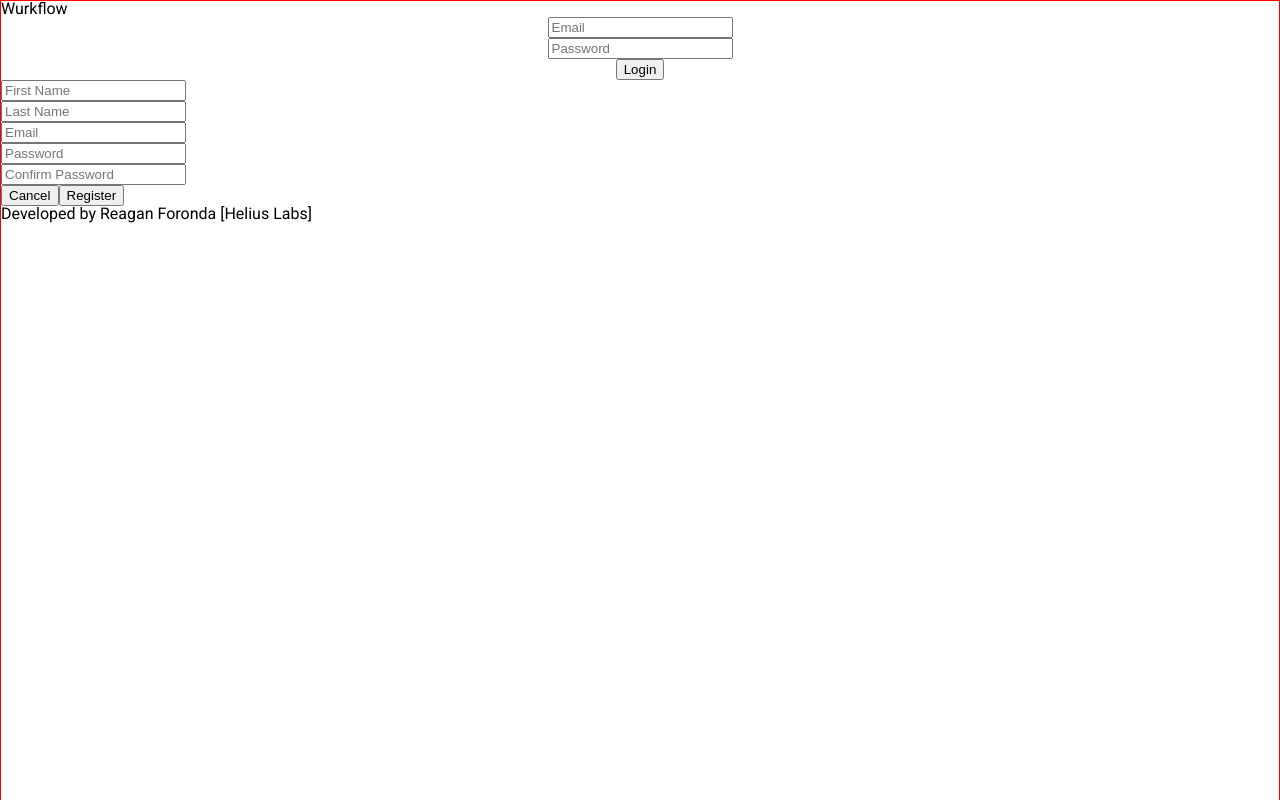
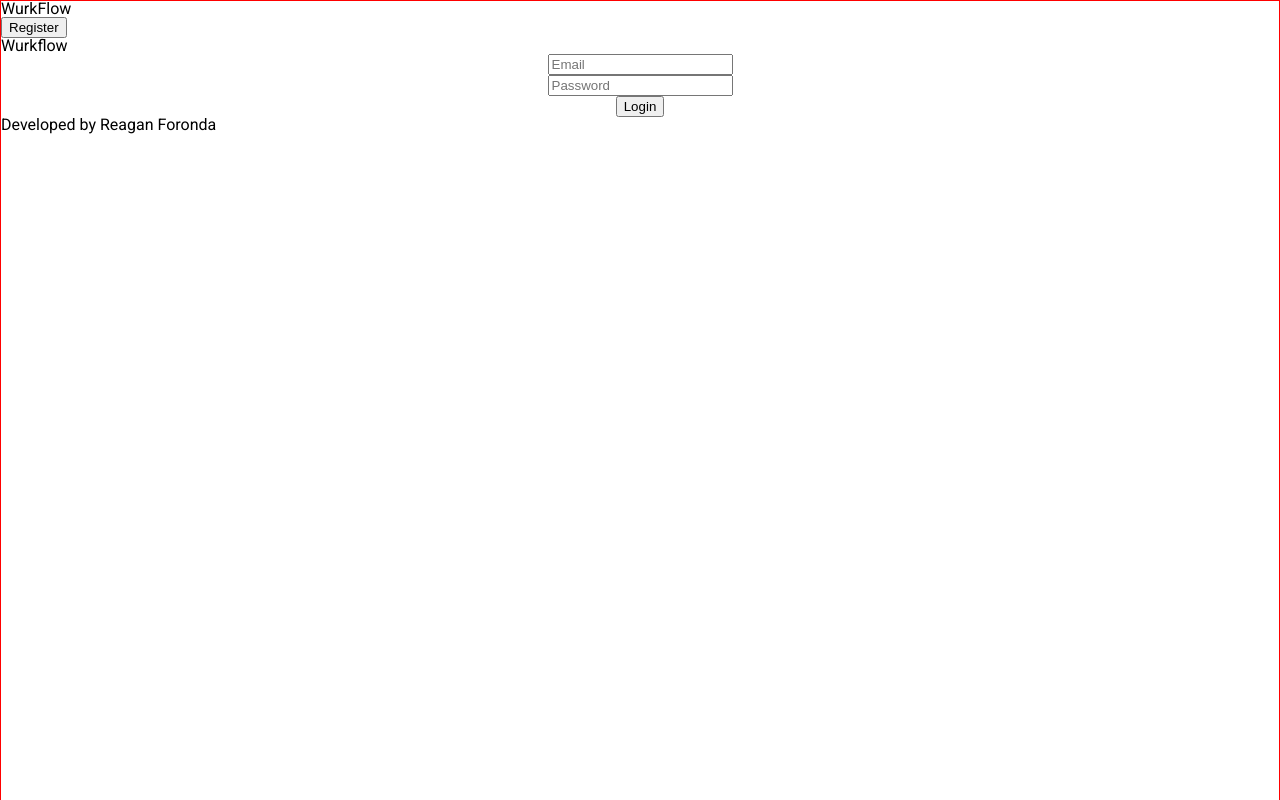
Before and after one commit to reaganforonda/wurkflow, a React (Create React App) app: page /#/ in a window 1280 px wide. Shown: the top 800 px of the page. Built offline with nearby package versions, Linux system fonts and the light colour scheme.

Commit message:
landing header

```diff
--- a/src/components/landing/Landing.js
+++ b/src/components/landing/Landing.js
@@ -1,6 +1,7 @@
 import React from 'react';
 import axios from 'axios';
 import RegisterForm from './RegisterForm';
+import LandingHeader from './LandingHeader';
 
 export default class Landing extends React.Component{
 
@@ -9,7 +10,7 @@ export default class Landing extends React.Component{
         this.state = {
             email: '',
             pw: '',
-            displayRegisterForm: true
+            displayRegisterForm: false
         }
         this.handleInputChange = this.handleInputChange.bind(this);
         this.handleFormSubmit = this.handleFormSubmit.bind(this);
@@ -27,7 +28,6 @@ export default class Landing extends React.Component{
             pw : this.state.pw
         }
 
-        alert('fuck');
     }
 
     handleDisplayForm(){
@@ -41,26 +41,32 @@ export default class Landing extends React.Component{
     render(){
         return (
             <div className='landing-container'>
-                <header className='landing-header'>
-
-                </header>
+                <div className='landing-header-container'>
+                    <LandingHeader handleDisplayForm={this.handleDisplayForm}/>
+                </div>
                 <main className='landing-main'>
                     <div className='main-center'>
                         <h1>Wurkflow</h1>
                     </div>
                     <form onSubmit={(e)=>this.handleFormSubmit(e)} className='landing-form'>
-                        <input required={true} type='email' onChange={(e)=>this.handleInputChange(e)}
-                            name='email' placeholder='Email' value={this.state.email}/>
-                        <input required={true} type='password' onChange={(e)=>this.handleInputChange(e)}
-                            name='pw' placeholder='Password' value={this.state.pw}/>
-                        <button>Login</button>
+                        <div className='landing-form-row'>
+                            <input required={true} type='email' onChange={(e)=>this.handleInputChange(e)}
+                                name='email' placeholder='Email' value={this.state.email}/>
+                        </div>
+                        <div className='landing-form-row'>
+                            <input required={true} type='password' onChange={(e)=>this.handleInputChange(e)}
+                                name='pw' placeholder='Password' value={this.state.pw}/>
+                        </div>
+                        <div className='landing-form-row'>
+                            <button>Login</button>
+                        </div>
                     </form>
                 </main>
                 {
                     this.state.displayRegisterForm ? <RegisterForm displayRegisterForm={this.handleDisplayForm}/> : null
                 }
                 <footer>
-                    Developed by Reagan Foronda [Helius Labs]
+                    Developed by Reagan Foronda
                 </footer>
             </div>
         )
```
